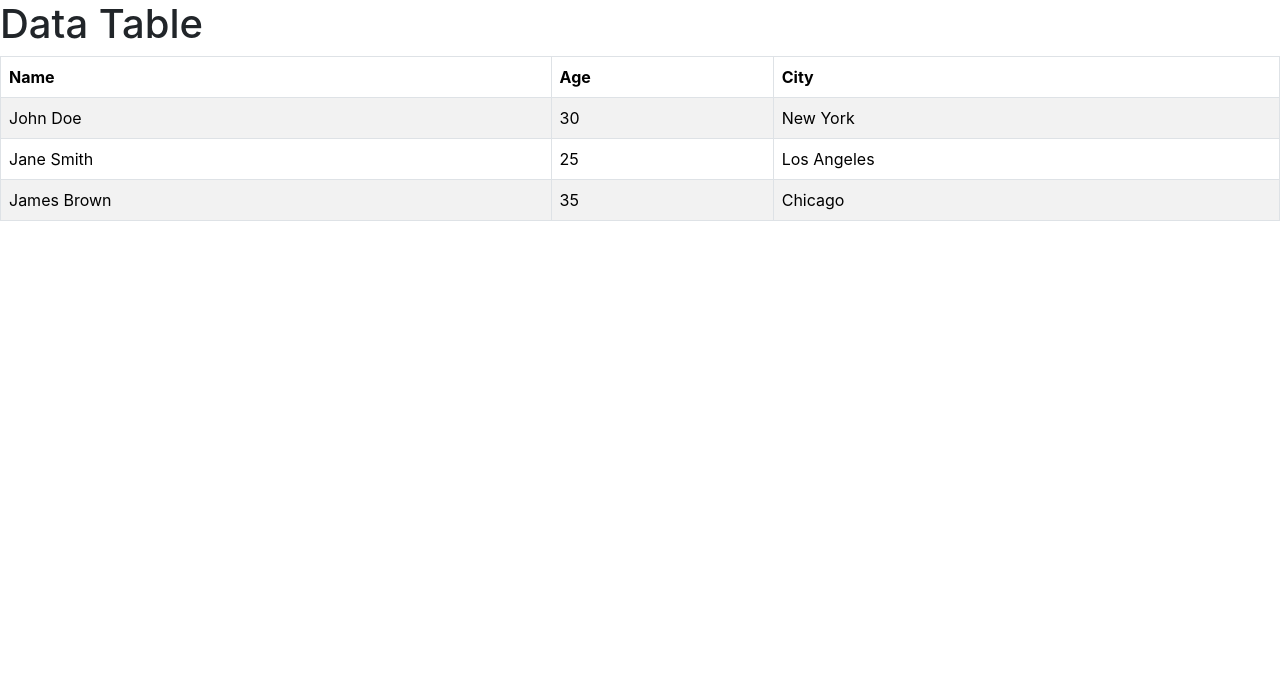
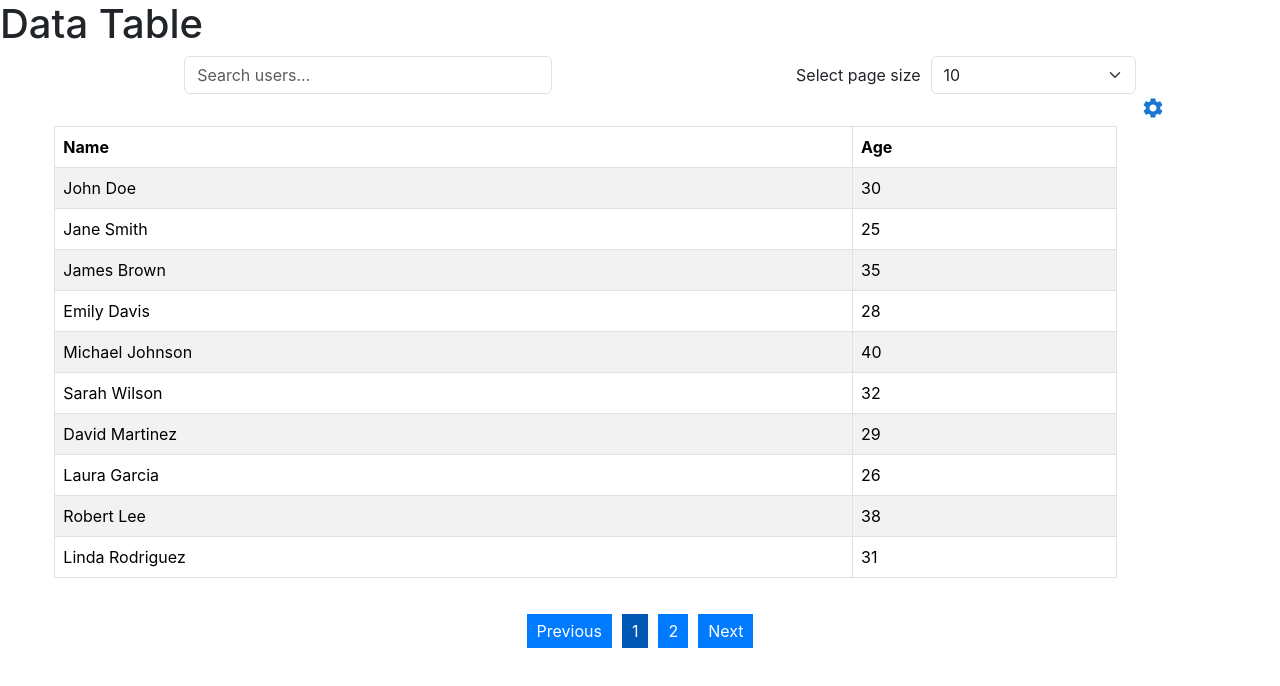
Before and after one commit to NidhinaJustin/frontend-code-challenge, a React (Create React App) app: page / in a window 1280 px wide. Shown: the top 686 px of the page. Built offline with nearby package versions, Linux system fonts and the light colour scheme.

Commit message:
pagination added

```diff
--- a/src/App.css
+++ b/src/App.css
@@ -1,38 +1,43 @@
-.App {
-  text-align: center;
+.headerDropdown{
+  border: 1px solid #D7DBDD;
+  padding: 5px;
+}
+.tableContent{
+  margin-top: 2rem;
+}
+.pagination {
+  display: flex;
+  justify-content: center;
+  margin-top: 20px;
 }
 
-.App-logo {
-  height: 40vmin;
-  pointer-events: none;
+.pagination button {
+  margin: 0 5px;
+  padding: 5px 10px;
+  border: none;
+  background-color: #007bff;
+  color: white;
+  cursor: pointer;
 }
 
-@media (prefers-reduced-motion: no-preference) {
-  .App-logo {
-    animation: App-logo-spin infinite 20s linear;
-  }
+.pagination button.active {
+  background-color: #0056b3;
+}
+.searchBar{
+  display: flex;
+  justify-content: center;
+  align-items: center;
+}
+.labelInputContainer {
+  display: flex;
+  justify-content: center;
+  align-items: center;
 }
 
-.App-header {
-  background-color: #282c34;
-  min-height: 100vh;
-  display: flex;
-  flex-direction: column;
-  align-items: center;
-  justify-content: center;
-  font-size: calc(10px + 2vmin);
-  color: white;
+.labelInputContainer label {
+  margin-right: 10px;
 }
+.labelInputContainer select{
+  width: 50%;
 
-.App-link {
-  color: #61dafb;
 }
-
-@keyframes App-logo-spin {
-  from {
-    transform: rotate(0deg);
-  }
-  to {
-    transform: rotate(360deg);
-  }
-}
--- a/src/App.tsx
+++ b/src/App.tsx
@@ -1,4 +1,5 @@
 import React from "react";
+import "./App.css";
 import DataTable from "./components/DataTable/DataTable";
 import { columns, data } from "./components/DataTable/DataTableConstants";
 
--- a/src/components/DataTable/DataTable.tsx
+++ b/src/components/DataTable/DataTable.tsx
@@ -1,43 +1,164 @@
-import React from 'react';
-import { Table } from 'react-bootstrap';
-import { ColumnHeader, UserData } from './DataTableTypes';
+import React, { useEffect, useState } from "react";
+import { Table, Row, Col } from "react-bootstrap";
+import { ColumnHeader, UserData ,SortTypes } from "./DataTableTypes";
+import SettingsIcon from "@mui/icons-material/Settings";
+import Pagination from "../Pagination";
+import { Input } from "reactstrap";
 
 interface DataTableProps {
   data: UserData[];
   columns: ColumnHeader[];
 }
 export default function DataTable({ data, columns }: DataTableProps) {
-  // Apply pagination and search filters
+  const [isColumnSettingOpen, setIsColumnSettingOpen] =
+    useState<boolean>(false);
+    const [userData, setUserData] =useState<UserData[]>(data)
+  const [columnList, setColumnList] = useState<ColumnHeader[]>(columns);
+  const [headers, setHeaders] = useState<ColumnHeader[]>(columns);
+  const [postsPerPage, setPostsPerPage] = useState<number>(10);
+  const [currentPage, setCurrentPage] = useState<number>(1);
+  const [searchKey, setSearchKey] = useState("");
 
-  const getKeyName=(label:string)=>{
-    let key= label.toLowerCase();
-    return key as keyof UserData
+  useEffect(() => {
+    const tableHeaders = columnList.filter((i) => i.isChecked === true);
+    setHeaders(tableHeaders);
+  }, [columnList]);
+
+  const getKeyName = (label: string) => {
+    let key = label?.toLowerCase();
+    return key as keyof UserData;
+  };
+
+  const handleSelectHeaders = () => {
+    setIsColumnSettingOpen(!isColumnSettingOpen);
+  };
+
+  const handleCheckboxChange = (column: ColumnHeader) => {
+    let headerList = [...columnList];
+    let header = column;
+    header.isChecked = header.isChecked ? !header.isChecked : true;
+    const index = headerList.findIndex((item) => item.name === column.name);
+    if (index !== -1) {
+      headerList[index] = header;
+    }
+    setColumnList(headerList);
+  };
+  const handlePageSize = (e: React.ChangeEvent<HTMLInputElement>) => {
+    const pageSize = parseInt(e.target.value);
+    setPostsPerPage(pageSize);
+  };
+
+  const indexOfLastUser = currentPage * postsPerPage;
+  const indexOfFirstUser = indexOfLastUser - postsPerPage;
+  let filteredData = userData.slice(indexOfFirstUser, indexOfLastUser);
+
+  const handlePagination = (pageNumber: number) => {
+    setCurrentPage(pageNumber);
+  };
+  const handleSearchUser = (e: React.ChangeEvent<HTMLInputElement>) => {
+    setSearchKey(e.target.value);
+  };
+
+  if (searchKey !== "") {
+    filteredData = filteredData.filter((user) => {
+      return user.name.toLowerCase().includes(searchKey.toLowerCase());
+    });
   }
 
-  const filteredData = data
+  function handleHeaderClick(header:string) {
+    let title= header as keyof UserData
+    const newdata = [...userData].sort((a, b) => (a[title] > b[title] ? 1 : -1));
+    setUserData(newdata);
+  }
+
   return (
-    <div className="">
-
-    <Table striped bordered hover >
+    <>
+      <Row>
+        <Col md={7}>
+          <div className="searchBar">
+            {userData.length && (
+              <Input
+                className="w-50"
+                type="text"
+                name="searchKey"
+                value={searchKey}
+                onChange={handleSearchUser}
+                placeholder="Search users..."
+              />
+            )}
+          </div>
+        </Col>
+        <Col md={4}>
+          <div className="labelInputContainer ">
+            <label>Select page size</label>
+            <Input
+              id="postsPerPage"
+              type="select"
+              name="postsPerPage"
+              value={postsPerPage}
+              onChange={handlePageSize}
+            >
+              <option value={5}>5</option>
+              <option value={10}>10</option>
+              <option value={15}>15</option>
+            </Input>
+          </div>
+        </Col>
+      </Row>
+      <Row className="justify-content-center">
+        <Col md={10}>
+          <Table className="tableContent" striped bordered hover>
             <thead>
               <tr>
-          {columns.map((col,key) => (
-            <th key={key} >
-              {col.label}
-            </th>
+                {headers.map((col, key) => (
+                  <th onClick={()=>handleHeaderClick(col.name)} key={key}>{col.name}</th>
                 ))}
               </tr>
             </thead>
             <tbody>
               {filteredData.map((user, index) => (
                 <tr key={index}>
-            {columns.map((col, key) => (
-              <td key={key}>{user[getKeyName(col.label)]}</td>
+                  {headers.map((col, key) => (
+                    <td key={key}>{user[getKeyName(col.name)]}</td>
                   ))}
                 </tr>
               ))}
             </tbody>
           </Table>
+        </Col>
+        <Col md={1}>
+          <div title="select header" onClick={handleSelectHeaders}>
+            <SettingsIcon color="primary" />
           </div>
-  )
+          {isColumnSettingOpen && (
+            <div className="headerDropdown">
+              {columns.map((col, index) => (
+                <div key={index}>
+                  <label>
+                    <input
+                      type="checkbox"
+                      name={col.name}
+                      checked={col["isChecked"] ?? false}
+                      onChange={() => handleCheckboxChange(col)}
+                    />
+                    {col.name}
+                  </label>
+                </div>
+              ))}
+            </div>
+          )}
+        </Col>
+      </Row>
+      <Row>
+        <Col md={12}>
+          <Pagination
+            length={userData.length}
+            postsPerPage={postsPerPage}
+            currentPage={currentPage}
+            handlePagination={handlePagination}
+          />
+        </Col>
+      </Row>
+    </>
+  );
 }
--- a/src/components/DataTable/DataTableConstants.ts
+++ b/src/components/DataTable/DataTableConstants.ts
@@ -1,11 +1,29 @@
 export const data = [
-    { id: 1, name: 'John Doe', age: 30, city: 'New York' },
-    { id: 2, name: 'Jane Smith', age: 25, city: 'Los Angeles' },
-    { id: 3, name: 'James Brown', age: 35, city: 'Chicago' },
-  ];
+  { id: 1, name: 'John Doe', age: 30, city: 'New York' },
+  { id: 2, name: 'Jane Smith', age: 25, city: 'Los Angeles' },
+  { id: 3, name: 'James Brown', age: 35, city: 'Chicago' },
+  { id: 4, name: 'Emily Davis', age: 28, city: 'Houston' },
+  { id: 5, name: 'Michael Johnson', age: 40, city: 'Phoenix' },
+  { id: 6, name: 'Sarah Wilson', age: 32, city: 'Philadelphia' },
+  { id: 7, name: 'David Martinez', age: 29, city: 'San Antonio' },
+  { id: 8, name: 'Laura Garcia', age: 26, city: 'San Diego' },
+  { id: 9, name: 'Robert Lee', age: 38, city: 'Dallas' },
+  { id: 10, name: 'Linda Rodriguez', age: 31, city: 'San Jose' },
+  { id: 11, name: 'Daniel Anderson', age: 27, city: 'Austin' },
+  { id: 12, name: 'Jessica Thomas', age: 34, city: 'Jacksonville' },
+  { id: 13, name: 'William Taylor', age: 41, city: 'San Francisco' },
+  { id: 14, name: 'Sophia Hernandez', age: 24, city: 'Columbus' },
+  { id: 15, name: 'Christopher White', age: 36, city: 'Fort Worth' },
+  { id: 16, name: 'Mia Thompson', age: 29, city: 'Indianapolis' },
+  { id: 17, name: 'James Martinez', age: 33, city: 'Charlotte' },
+  { id: 18, name: 'Charlotte Moore', age: 25, city: 'Seattle' },
+  { id: 19, name: 'Benjamin Jackson', age: 37, city: 'Denver' },
+  { id: 20, name: 'Ava Harris', age: 30, city: 'Washington' },
+];
+
 
  export const columns = [
-    {  label: 'Name' },
-    {  label: 'Age' },
-    {  label: 'City' },
+    {  name: 'Name' , isChecked:true},
+    {  name: 'Age' , isChecked:true},
+    {  name: 'City' },
   ];
--- /dev/null
+++ b/src/components/Pagination.tsx
@@ -0,0 +1,48 @@
+import React from "react";
+
+interface PaginationProps {
+  postsPerPage: number;
+  length: number;
+  currentPage: number;
+  handlePagination: (pageNumber: number) => void;
+}
+
+const Pagination = ({ postsPerPage, length, currentPage, handlePagination }: PaginationProps) => {
+  const paginationNumbers = [];
+  const totalPages = Math.ceil(length / postsPerPage);
+
+  for (let i = 1; i <= totalPages; i++) {
+    paginationNumbers.push(i);
+  }
+
+  return (
+    <div className="pagination">
+      <button
+        onClick={() => handlePagination(currentPage - 1)}
+        disabled={currentPage === 1}
+      >
+        Previous
+      </button>
+
+      {paginationNumbers.map((pageNumber) => (
+        <button
+          onClick={() => handlePagination(pageNumber)}
+          key={pageNumber}
+          className={currentPage === pageNumber ? "active" : ""}
+          disabled={currentPage === pageNumber} // Disable current page button
+        >
+          {pageNumber}
+        </button>
+      ))}
+
+      <button
+        onClick={() => handlePagination(currentPage + 1)}
+        disabled={currentPage === totalPages}
+      >
+        Next
+      </button>
+    </div>
+  );
+};
+
+export default Pagination;
```
Also changed, not shown: package.json (+4 -3 lines), src/components/DataTable/DataTableTypes.ts (+6 -2 lines), 1 other file (tests, documents, lock files or other folders). Lines whose indentation alone changed are shown as unchanged.
